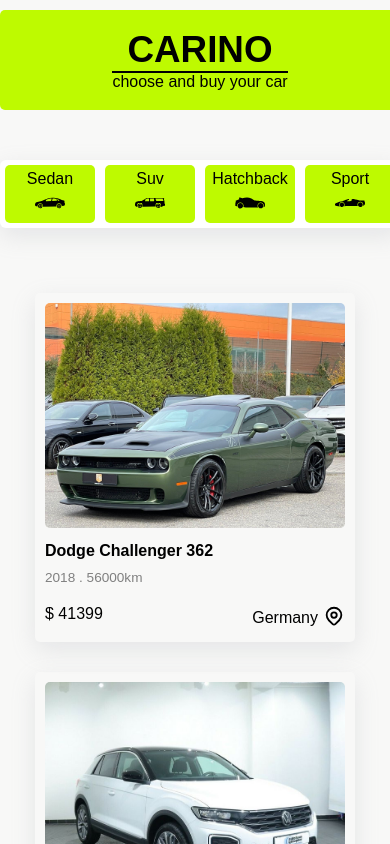
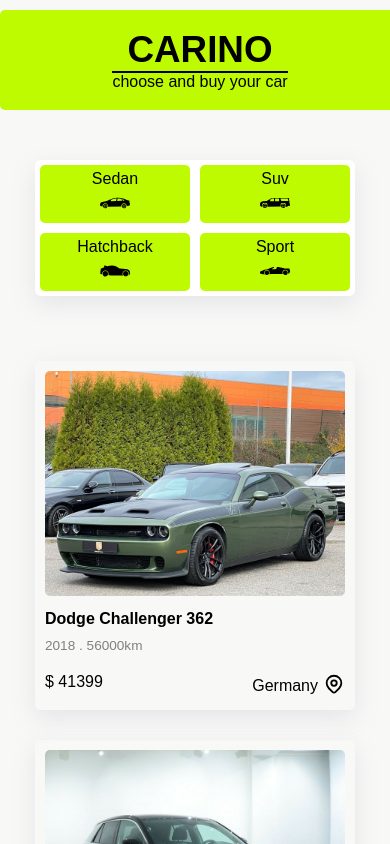
Before and after one commit to mohprogramer/Carino, a Next.js app: page /cars in a window 390 px wide. Shown: the top 844 px of the page. Built offline with nearby package versions, Linux system fonts and the light colour scheme.

Commit message:
categories style

```diff
--- a/components/module/Categories.module.css
+++ b/components/module/Categories.module.css
@@ -19,3 +19,14 @@
     margin: 5px;
     border-radius: 5px;
 }
+
+@media (max-width: 600px) {
+    .container {
+      width: 320px;
+      flex-wrap: wrap;
+    }
+
+    .container div {
+      width: 150px;
+    }
+  }
```
